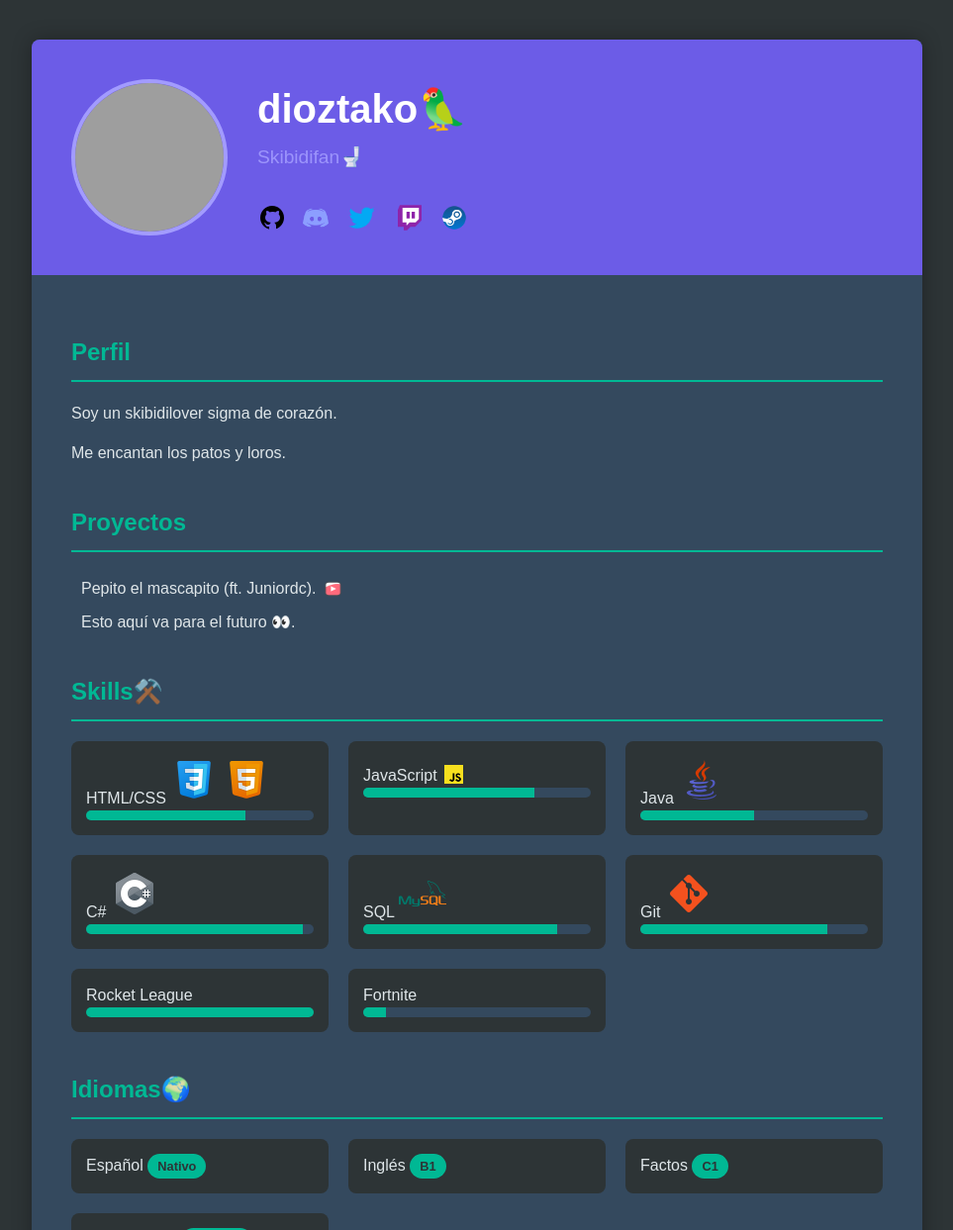
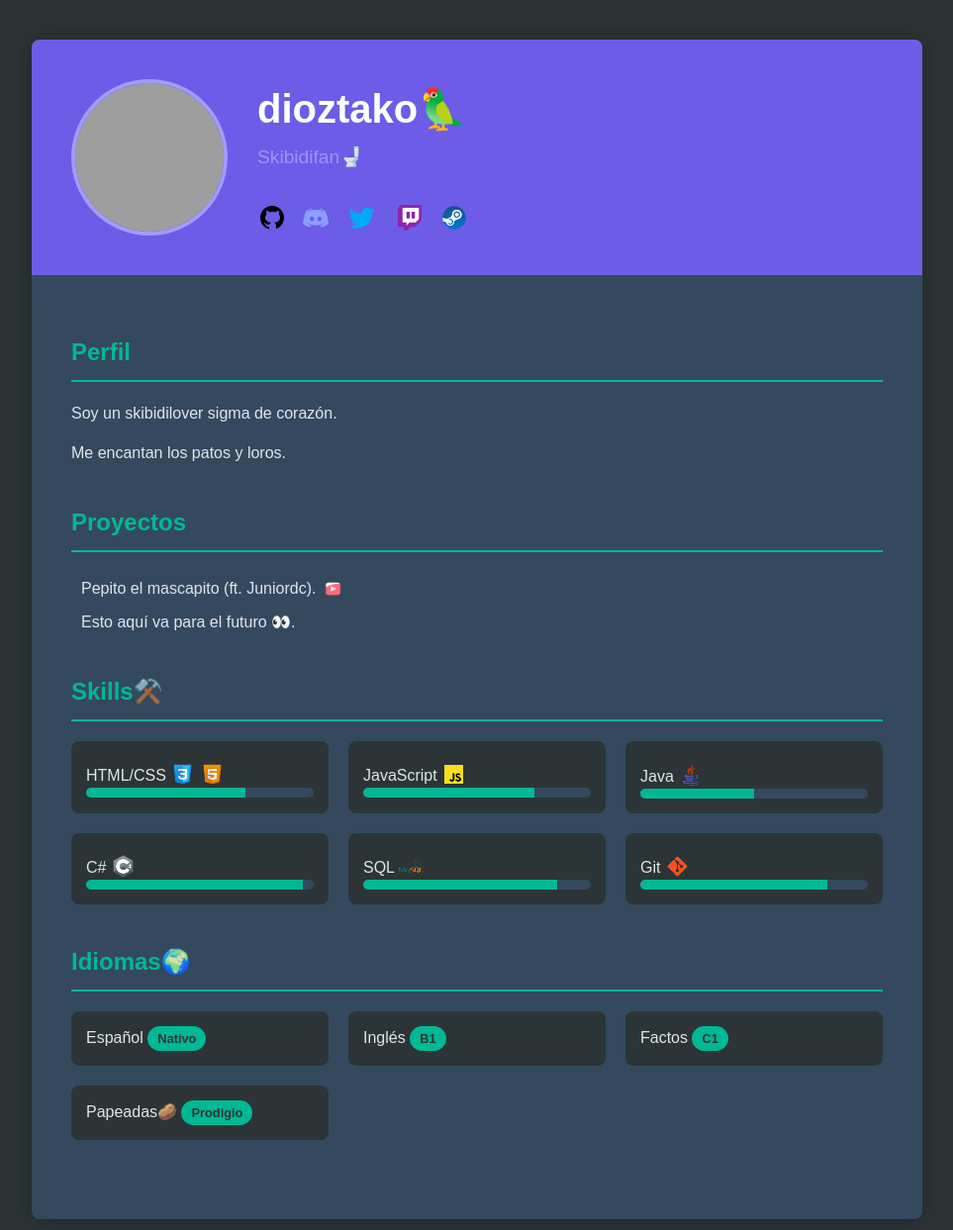
Before and after one commit to dioztako/dioztako.github.io, a plain HTML site: page index.html in a window 1280 px wide. Shown: the top 1243 px of the page at 99% size, without its empty margins (158-1121 px from the left). Drawn offline with Linux system fonts and the light colour scheme; grey boxes are pictures that could not be loaded.

Commit message:
test
aaaaaaaaaaa

```diff
--- a/index.html
+++ b/index.html
@@ -11,7 +11,7 @@
     <!-- Metadatos para compartir en redes sociales (Open Graph) -->
     <meta property="og:title" content="dioztako🦜">
     <meta property="og:description" content="Wenas soy dioztako, futuro multimillonario.">
-    <meta property="og:image" itemprop="image" content="Images/favicon.ico">
+    <meta property="og:image" itemprop="image" content="https://dioztako.github.io/Images/preview.jpg">
     <meta property="og:url" content="dioztako.github.io">
     <meta property="og:type" content="website">
 
@@ -69,15 +69,12 @@
                 <h2>Skills⚒️</h2>
                 <div class="contenedor-habilidades">
                     <!-- Lista de habilidades con iconos -->
-                    <div class="habilidades"><span>HTML/CSS <img src="Images/html.png"> <img src="Images/css.png"></span><div class="barra"><div class="barra-porcentage" style="width: 70%;"></div></div></div>
+                    <div class="habilidades"><span>HTML/CSS <img src="Images/html.png" class="html-logo"> <img src="Images/css.png" class="css-logo"></span><div class="barra"><div class="barra-porcentage" style="width: 70%;"></div></div></div>
                     <div class="habilidades"><span>JavaScript <img src="Images/javascript.png" class="javascript-logo"></span><div class="barra"><div class="barra-porcentage" style="width: 75%;"></div></div></div>
-                    <div class="habilidades"><span>Java <img src="Images/java.png"></span><div class="barra"><div class="barra-porcentage" style="width: 50%;"></div></div></div>
-                    <div class="habilidades"><span>C# <img src="Images/c_sharp.png"></span><div class="barra"><div class="barra-porcentage" style="width: 95%;"></div></div></div>
-                    <div class="habilidades"><span>SQL <img src="Images/mysql.png"></span><div class="barra"><div class="barra-porcentage" style="width: 85%;"></div></div></div>
-                    <div class="habilidades"><span>Git <img src="Images/git.png"></span><div class="barra"><div class="barra-porcentage" style="width: 82%;"></div></div></div>
-                    <div class="habilidades"><span>Rocket League</span><div class="barra"><div class="barra-porcentage" style="width: 100%;"></div></div></div>
-                    <div class="habilidades"><span>Fortnite</span><div class="barra"><div class="barra-porcentage" style="width: 10%;"></div></div></div>
-                </div>
+                    <div class="habilidades"><span>Java <img src="Images/java.png" class="java-logo"></span><div class="barra"><div class="barra-porcentage" style="width: 50%;"></div></div></div>
+                    <div class="habilidades"><span>C# <img src="Images/c_sharp.png" class="csharp-logo"></span><div class="barra"><div class="barra-porcentage" style="width: 95%;"></div></div></div>
+                    <div class="habilidades"><span>SQL <img src="Images/mysql.png" class="mysql-logo"></span><div class="barra"><div class="barra-porcentage" style="width: 85%;"></div></div></div>
+                    <div class="habilidades"><span>Git <img src="Images/git.png" class="git-logo"></span><div class="barra"><div class="barra-porcentage" style="width: 82%;"></div></div></div>
             </section>
 
             <!-- Sección de idiomas -->
--- a/styles.css
+++ b/styles.css
@@ -124,6 +124,48 @@ header {
     position: relative;
 }
 
+.css-logo{
+    width: 25px;
+    height: 25px;
+    top: 6px;
+    position: relative;
+}
+
+.mysql-logo{
+    width: 25px;
+    height: 25px;
+    top: 6px;
+    position: relative;
+}
+
+.csharp-logo{
+    width: 25px;
+    height: 25px;
+    top: 6px;
+    position: relative;
+}
+
+.git-logo{
+    width: 25px;
+    height: 25px;
+    top: 6px;
+    position: relative;
+}
+
+.java-logo{
+    width: 26px;
+    height: 26px;
+    top: 6px;
+    position: relative;
+}
+
+.html-logo{
+    width: 25px;
+    height: 25px;
+    top: 6px;
+    position: relative;
+}
+
 
 /* Sección principal del contenido */
 main {
```
